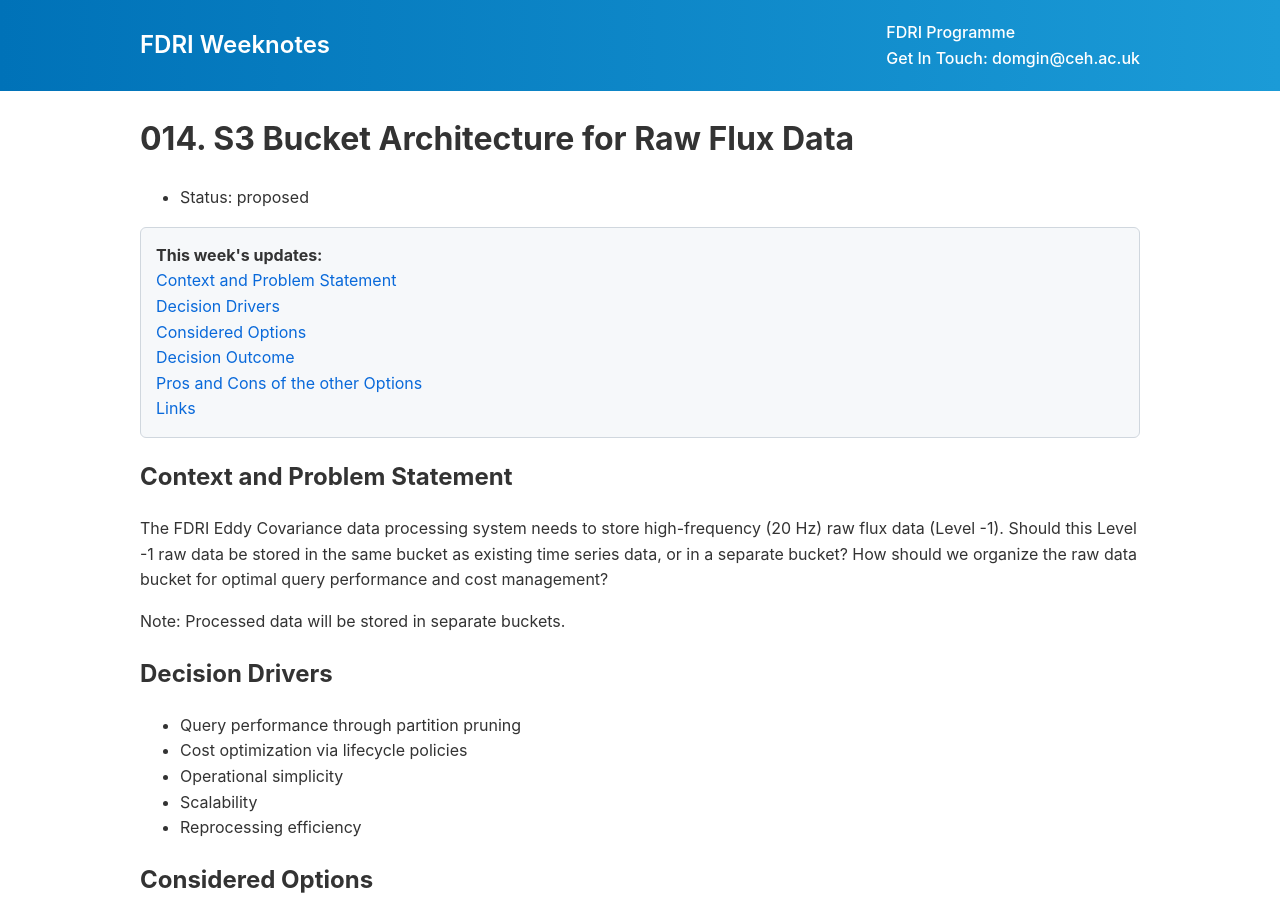
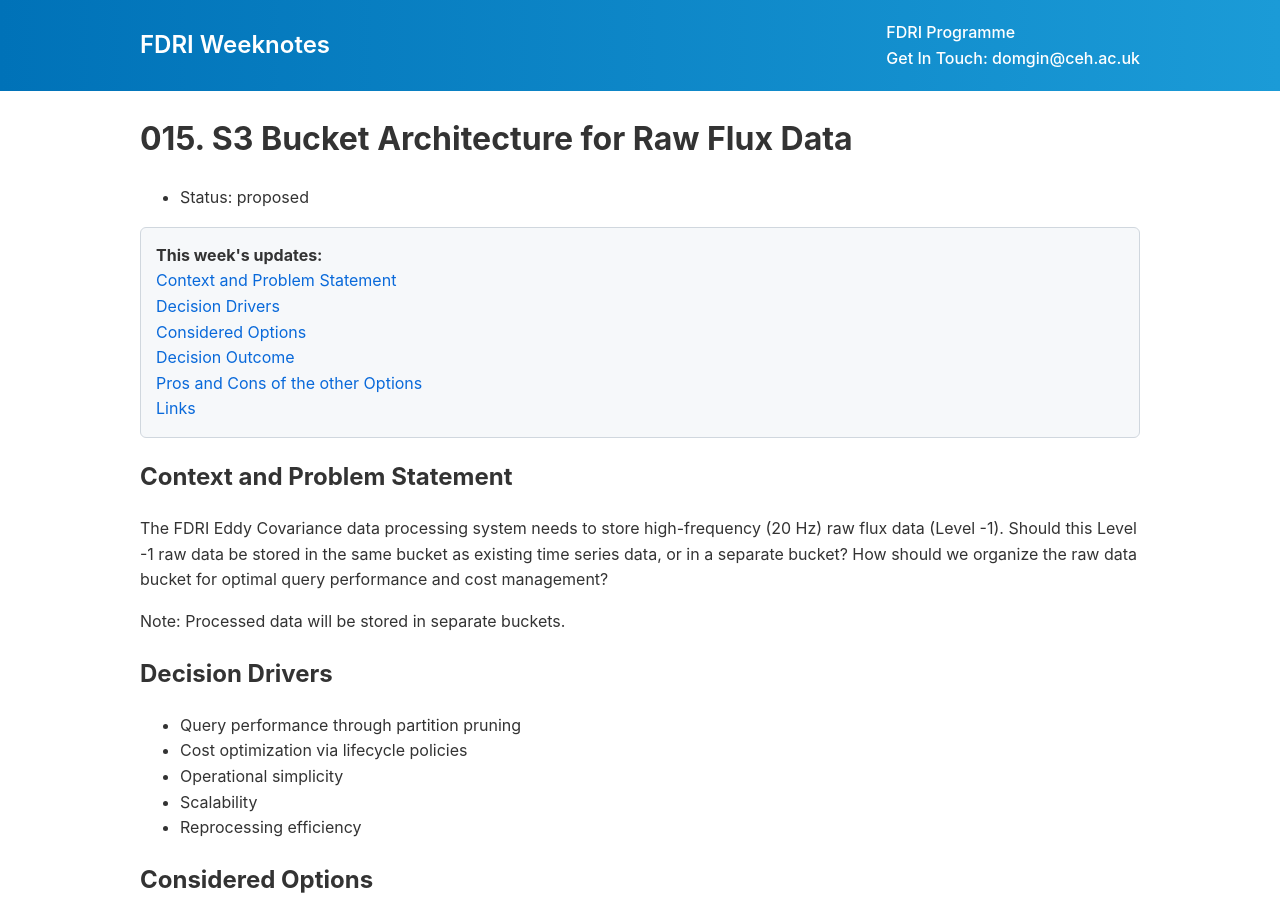
Before and after one commit to NERC-CEH/fdri_words, a Jekyll site: the page built from adrs/015-Level-minus-1-Flux-Data.md, in a window 1280 px wide. Shown: the top 900 px of the page. Built offline with Jekyll 4.4.1, drawn with Linux system fonts in a browser that asks for light colours; our own code applies the rules of GitHub Pages for plain Markdown files.

Commit message:
Rename file to 015-Level-minus-1-Flux-Data.md

```diff
--- a/adrs/014-Level-minus-1-Flux-Data.md
+++ b/adrs/015-Level-minus-1-Flux-Data.md
@@ -1,4 +1,4 @@
-# 014. S3 Bucket Architecture for Raw Flux Data
+# 015. S3 Bucket Architecture for Raw Flux Data
 
 - Status: proposed
 
```
